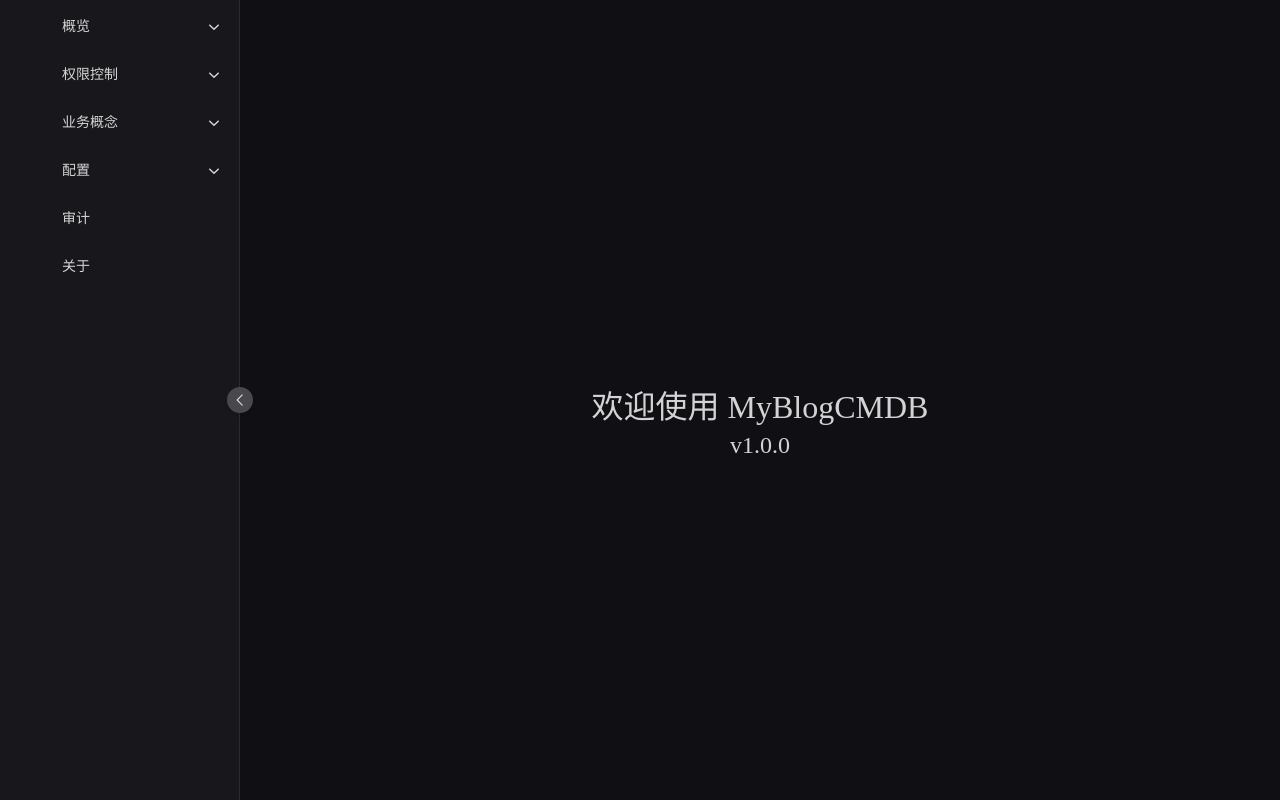
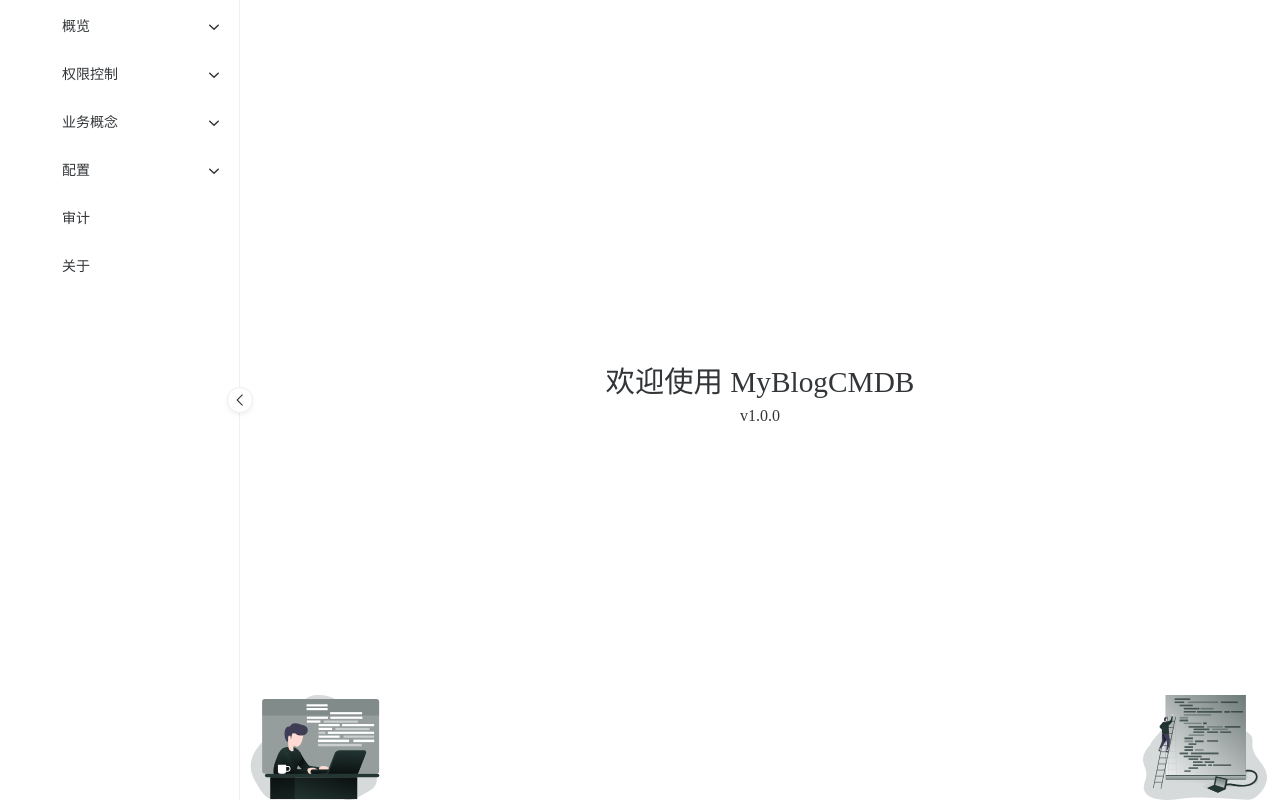
Before and after one commit to C-Joe1/MyBlogCMDB, a Vue app in the folder web/: page / in a window 1280 px wide. Built offline with nearby package versions, Linux system fonts and the light colour scheme; some icons are missing.

Commit message:
Assets & Dark Mode Update

```diff
--- a/web/src/App.vue
+++ b/web/src/App.vue
@@ -1,5 +1,5 @@
 <script setup>
-import {h, onMounted} from "vue";
+import {h, onMounted, ref} from "vue";
 import {RouterLink, RouterView} from 'vue-router'
 import {NIcon, darkTheme} from "naive-ui";
 import {
@@ -149,12 +149,32 @@
   console.log(item)
 }
 
+//media获取系统主题
+let whichThemeWithSystem = window.matchMedia('(prefers-color-scheme: dark)');
+
+//初始化 dark mode 常量，matches上方常量，实现加载页面后跟随系统主题
+let useDarkTheme = ref(whichThemeWithSystem.matches);
+
 onMounted(() => {
   document.getElementById("left-menu").style.height = window.innerHeight + 'px'
   document.getElementById("right-content").style.width = window.innerWidth - 240 + 'px'
+
   window.onresize = () => {
     document.getElementById("left-menu").style.height = window.innerHeight + 'px'
     autoChangeRightContentWidth()
+  }
+
+  //call back切换页面主题
+  let systemThemeCallback = (e) => {
+    let prefersDarkMode = e.matches;
+    useDarkTheme.value = !!prefersDarkMode;
+  };
+
+  //监听系统主题切换
+  if (typeof whichThemeWithSystem.addEventListener === 'function') {
+    whichThemeWithSystem.addEventListener('change', systemThemeCallback);
+  } else if (typeof whichThemeWithSystem.addListener === 'function') {
+    whichThemeWithSystem.addListener(systemThemeCallback);
   }
 })
 
@@ -162,7 +182,7 @@
 
 <template>
   <div class="app-view">
-    <n-config-provider :theme="darkTheme">
+    <n-config-provider :theme="useDarkTheme ? darkTheme : null">
       <n-space vertical>
         <n-layout position="absolute" has-sider>
           <n-layout-sider id="left-menu" bordered show-trigger collapse-mode="width" :collapsed-width="64" :width="240"
--- a/web/src/router/index.js
+++ b/web/src/router/index.js
@@ -1,4 +1,4 @@
-import { createRouter, createWebHistory } from 'vue-router'
+import {createRouter, createWebHistory} from 'vue-router'
 import HomeView from '../views/HomeView.vue'
 
 const router = createRouter({
--- a/web/src/views/HomeView.vue
+++ b/web/src/views/HomeView.vue
@@ -5,6 +5,14 @@
   <div class="home-view">
     <div class="welcome-text">欢迎使用 MyBlogCMDB</div>
     <div class="version-text">v1.0.0</div>
+    <div class="left-img">
+      <img src="../assets/images/Web%20Developer_Monochromatic.svg"
+           alt="" style="width: 100%; height: 100%; ">
+    </div>
+    <div class="right-img">
+      <img src="../assets/images/Code%20Development%20_Monochromatic.svg"
+           alt="" style="width: 100%; height: 100%">
+    </div>
   </div>
 </template>
 
@@ -16,15 +24,31 @@
   align-items: center;
   align-content: center;
   width: 100%;
-  height: 100vh!important;
+  height: 93vh !important;
 }
 
 .welcome-text {
-  font-size: 24pt;
+  font-size: 22pt;
 }
 
 .version-text {
   margin-top: 10px;
-  font-size: 18pt;
+  font-size: 12pt;
+}
+
+.left-img {
+  width: 140px;
+  height: 105px;
+  position: absolute;
+  left: 5px;
+  bottom: 0;
+}
+
+.right-img {
+  width: 140px;
+  height: 105px;
+  position: absolute;
+  right: 5px;
+  bottom: 0;
 }
 </style>
```
Also changed, not shown: web/src/assets/images/Code Development _Monochromatic.svg (added), web/src/assets/images/Web Developer_Monochromatic.svg (added). Lines whose indentation alone changed are shown as unchanged.
